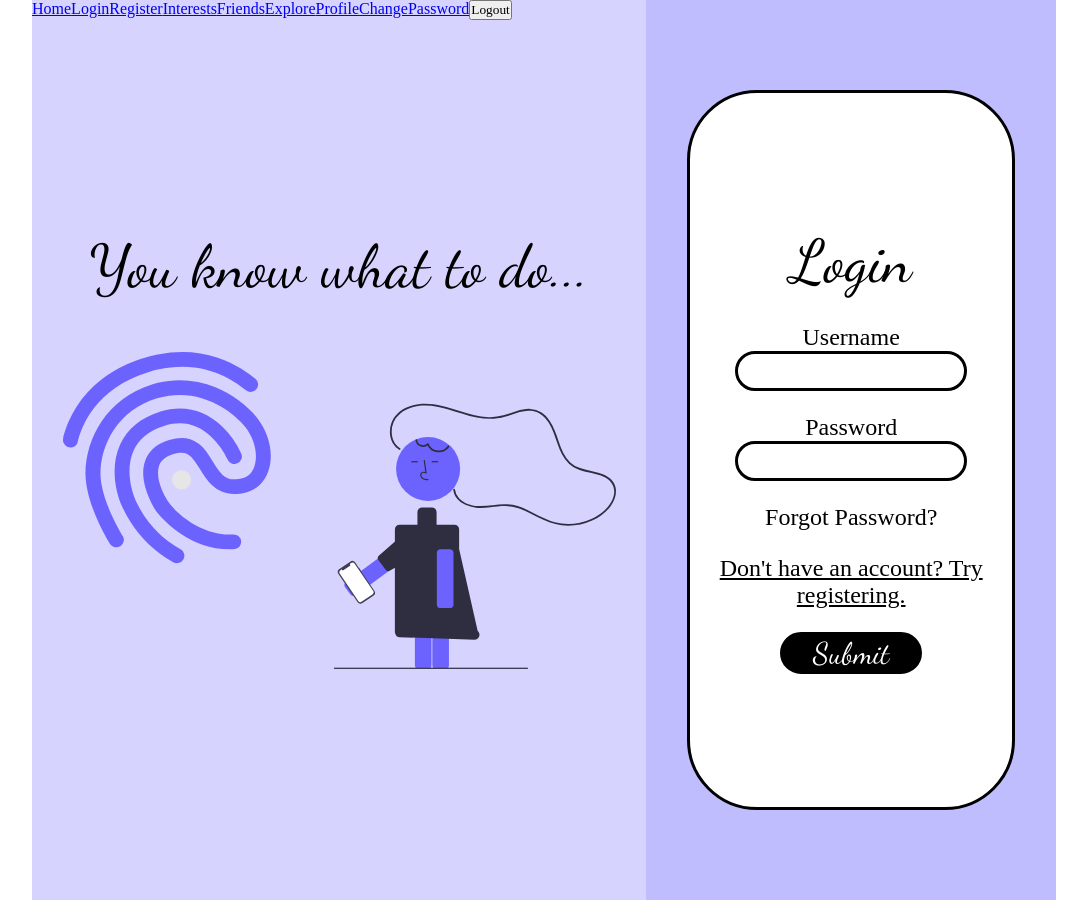
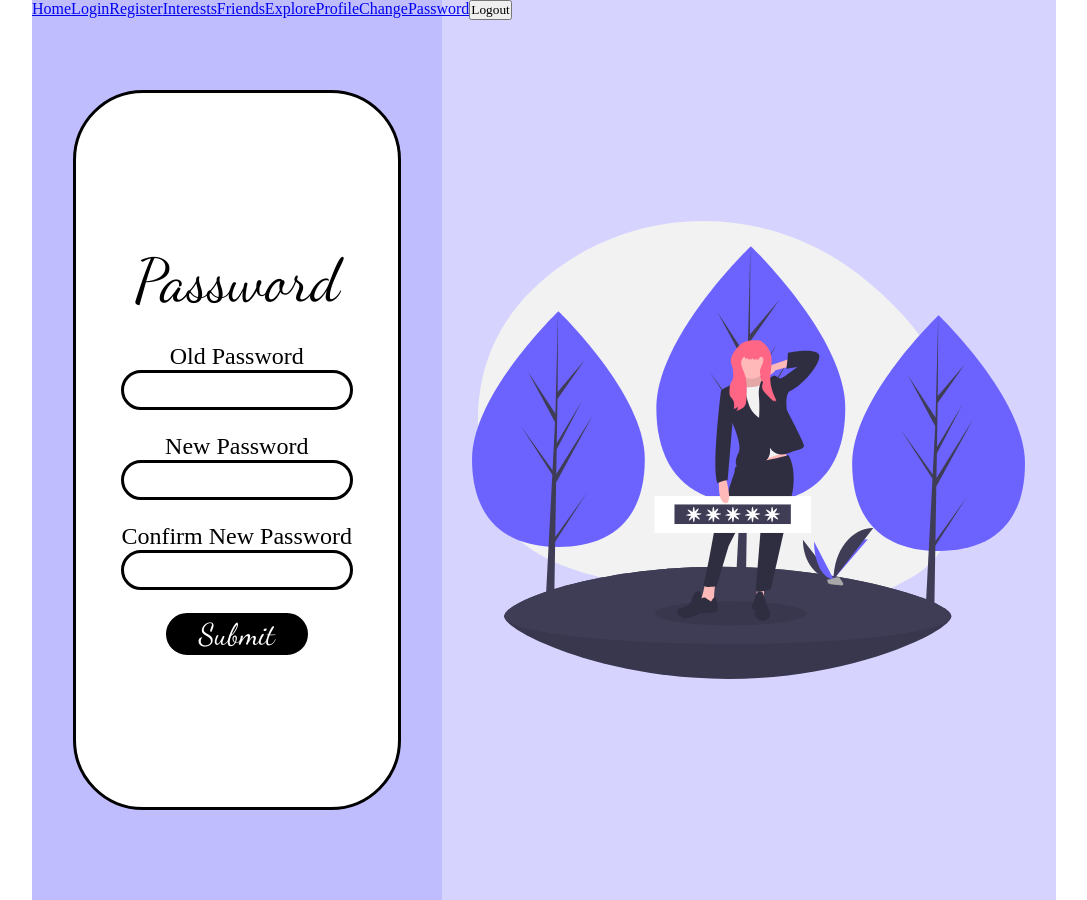
Before and after one commit to shivavishaal66215/strictlysocial, a React (Create React App) app in the folder client/: page /changepassword in a window 1280 px wide. Before the commit this address led to /login. Shown: the whole page, without its empty margins (96-1183 px from the left). Built offline with nearby package versions, Linux system fonts and the light colour scheme; no server answers.

Commit message:
Revert "going to rollback"
This reverts commit d1840baad65db28a3a606d04186e5725ea7ff144.

```diff
--- a/client/src/App.js
+++ b/client/src/App.js
@@ -1,5 +1,5 @@
 import React, { Component } from "react";
-import { Switch, Route, Redirect } from "react-router-dom";
+import { Switch, Route } from "react-router-dom";
 import Login from "./Login";
 import Register from "./Register";
 import Home from "./Home";
@@ -15,8 +15,6 @@ import FriendsInfo from "./FriendsInfo";
 
 import "./styles/App.css";
 
-let isAllowed = false;
-
 export default class App extends Component {
 	constructor(props) {
 		super(props);
@@ -28,7 +26,6 @@ export default class App extends Component {
 		};
 
 		this.setUsername = this.setUsername.bind(this);
-		this.getUsername = this.getUsername.bind(this);
 		this.clearState = this.clearState.bind(this);
 	}
 
@@ -36,19 +33,13 @@ export default class App extends Component {
 		this.setState(() => {
 			return { ...this.state, username: newUsername };
 		});
-		isAllowed = true;
 		this.componentDidMount();
-	}
-
-	getUsername() {
-		return this.state.username;
 	}
 
 	clearState() {
 		this.setState(() => {
 			return { ...this.state, username: "", email: "", phone: "" };
 		});
-		isAllowed = false;
 	}
 
 	async componentDidMount() {
@@ -107,17 +98,15 @@ export default class App extends Component {
 						)}
 					/>
 					<Route
+						exact
+						path="/changepassword"
+						component={() => <ChangePassword />}
+					/>
+					<Route
 						path="/friendsinfo/:id"
 						component={(routeProps) => (
 							<FriendsInfo username={this.state.username} {...routeProps} />
 						)}
-					/>
-					<Route
-						exact
-						path="/changepassword"
-						component={() => {
-							return isAllowed ? <ChangePassword /> : <Redirect to="/login" />;
-						}}
 					/>
 				</Switch>
 			</div>
--- a/client/src/ChangePassword.js
+++ b/client/src/ChangePassword.js
@@ -67,6 +67,8 @@ export default class ChangePassword extends Component {
 				},
 				withCredentials: true,
 			});
+
+			this.props.setUsername(this.state.username);
 		} catch (e) {
 			console.log(e.message);
 		}
```
Also changed, not shown: client/src/Auth.js (deleted, +0 -28 lines).
